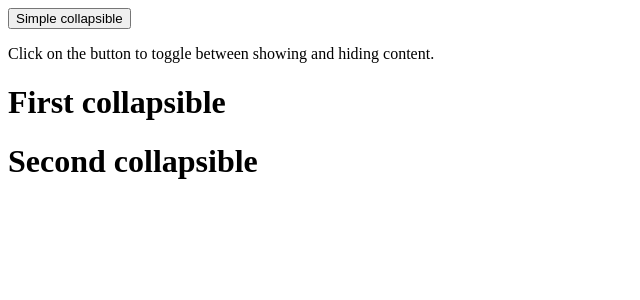
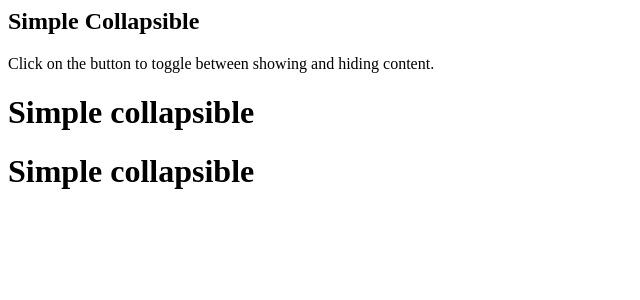
Before and after one commit to oliviaguest/oliviaguest.github.io, a Jekyll site: the page test.html, which Jekyll copies as it is, in a window 1280 px wide. Shown: the top 300 px of the page, without its empty margins (0-640 px from the left). Built offline with Jekyll 4.4.1, drawn with Linux system fonts in a browser that asks for light colours; nearby versions of some CDN libraries.

Commit message:
Update test.html

```diff
--- a/test.html
+++ b/test.html
@@ -245,24 +245,19 @@
       </script>
 </head>
 <body>
-<div class="container">
-
-  <button type="button" class="btn btn-info" data-toggle="collapse" data-target="#demo">Simple collapsible</button>
-
-
+  <h2>Simple Collapsible</h2>
   <p>Click on the button to toggle between showing and hiding content.</p>
-  <h1 type="button" class="btn btn-info" data-toggle="collapse" data-target="#demo">First collapsible</h1>
+  <h1 data-toggle="collapse" data-target="#demo">Simple collapsible</h1>
   <div id="demo" class="collapse">
     Lorem ipsum dolor sit amet, consectetur adipisicing elit,
     sed do eiusmod tempor incididunt ut labore et dolore magna aliqua. Ut enim ad minim veniam,
     quis nostrud exercitation ullamco laboris nisi ut aliquip ex ea commodo consequat.
   </div>
 
-  <h1 type="button" class="btn btn-info" data-toggle="collapse" data-target="#demo2">Second collapsible</h1>
+  <h1 data-toggle="collapse" data-target="#demo2">Simple collapsible</h1>
   <div id="demo2" class="collapse">
     Lorem ipsum dolor sit amet, consectetur adipisicing elit,
     sed do eiusmod tempor incididunt ut labore et dolore magna aliqua. Ut enim ad minim veniam,
     quis nostrud exercitation ullamco laboris nisi ut aliquip ex ea commodo consequat.
   </div>
-</div>
 </body>
```
